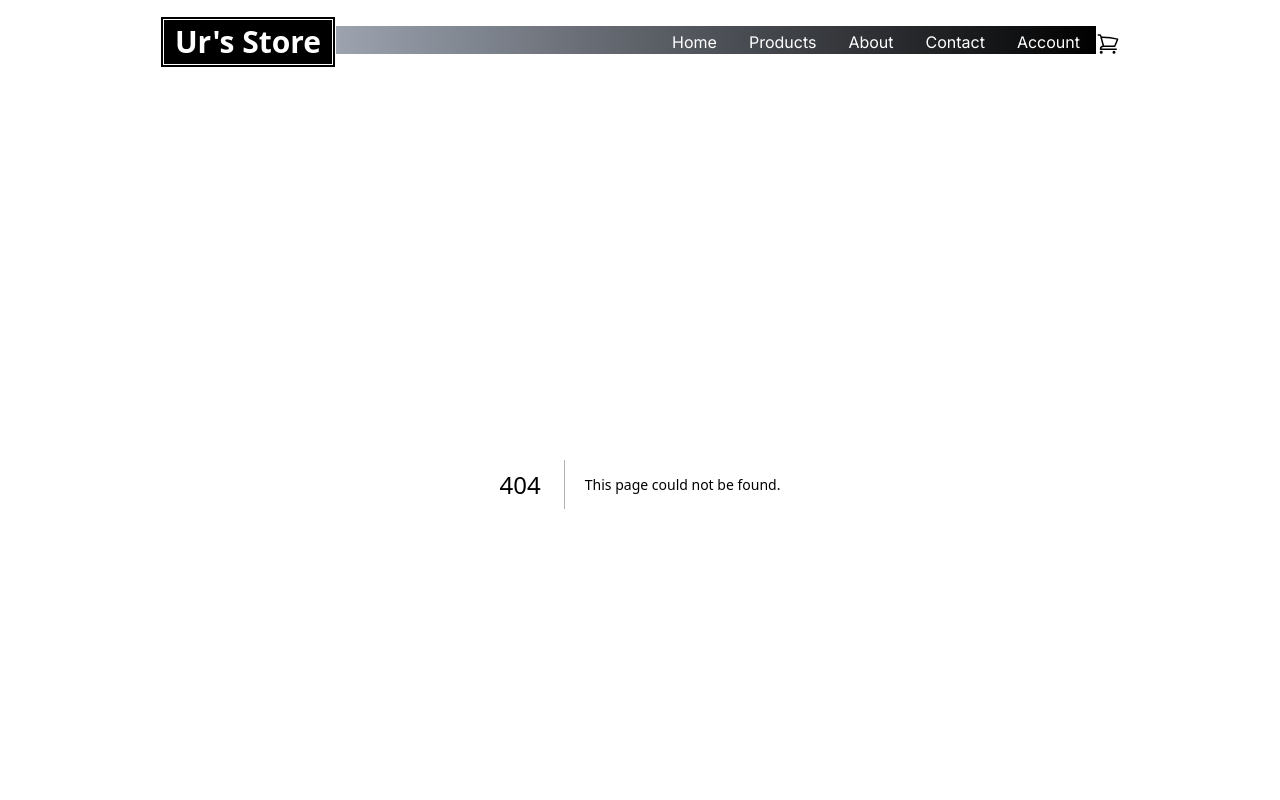
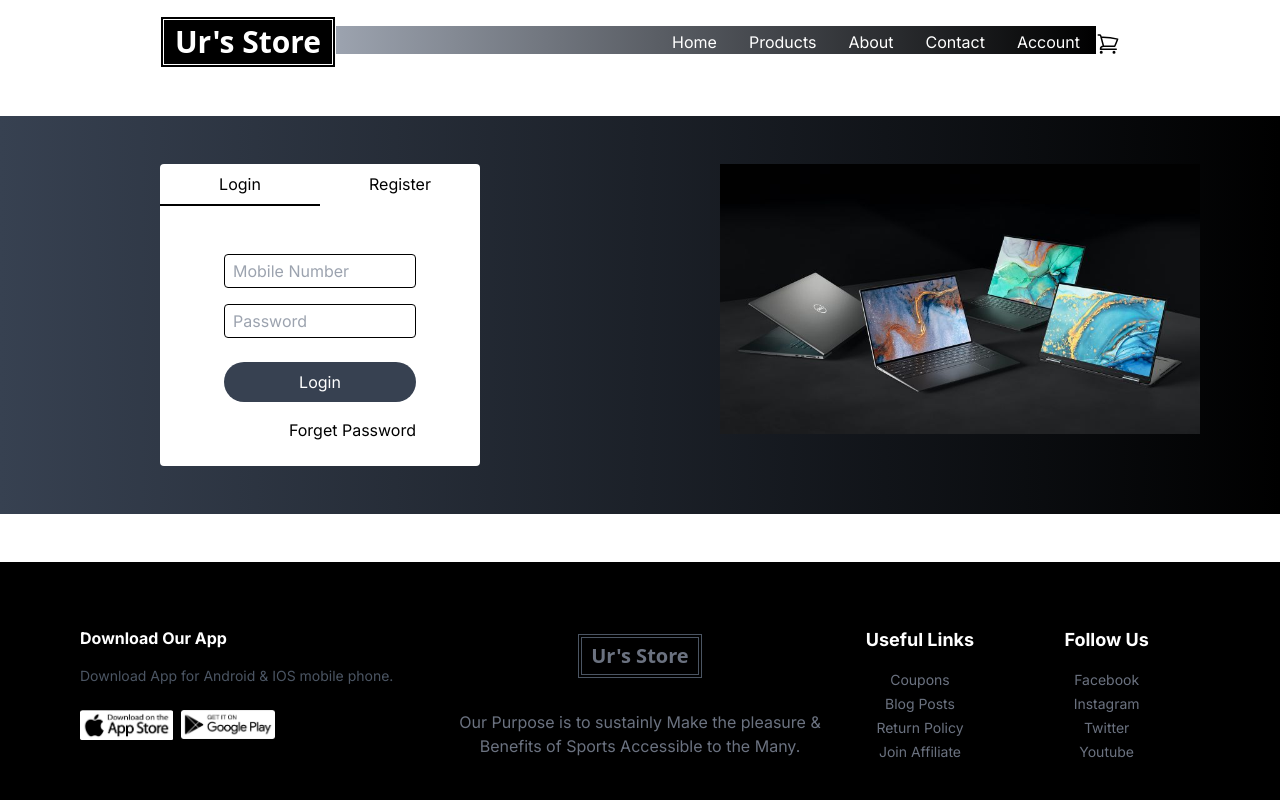
Before and after one commit to utkarsh061/E-Commerce-Website, a Next.js app: page /account in a window 1280 px wide. Before the commit this address had no page. Shown: the top 800 px of the page. Built offline with nearby package versions, Linux system fonts and the light colour scheme.

Commit message:
Account Page

```diff
--- /dev/null
+++ b/src/app/account/page.js
@@ -0,0 +1,40 @@
+"use client"
+import Login from "@/components/AccountPage/Login";
+import Register from "@/components/AccountPage/Register";
+import Link from "next/link";
+import { useState } from "react";
+
+function AccountPage(){
+    const [isRegisterPage,setIsRegisterPage] = useState(false)
+
+    const handleClick = (data) => {
+        if(data === "Login"){
+            setIsRegisterPage(false)
+        }
+        if(data === "Register"){
+            setIsRegisterPage(true)
+        }
+    }
+    return(
+        <div className="my-12 bg-gradient-to-l from-black to-gray-700 flex flex-wrap">
+            <div className="basis-1/2 my-12 flex justify-center">
+                <div className="bg-white w-1/2 rounded">
+                    <div className="flex">
+                       <h3 className={`basis-1/2 flex justify-center hover:cursor-pointer ${ !isRegisterPage && "border-b-2 border-black"} hover:bg-black hover:text-white py-2`}
+                            onClick={() => handleClick("Login")}>
+                            Login</h3>
+                       <h3 className={`basis-1/2 flex justify-center hover:cursor-pointer ${ isRegisterPage && "border-b-2 border-black"} hover:bg-black hover:text-white py-2`}
+                            onClick={(e) => handleClick("Register")}>
+                            Register</h3>
+                    </div>
+                    {isRegisterPage ? <Register/> : <Login/> }
+                </div>
+            </div>
+            <div className="w-1/2 h-1/2 basis-1/2">
+                <img src="/Images/laptop1.jpg" className="px-20 py-12"/>
+            </div>
+        </div>
+    )
+}
+
+export default AccountPage;
--- /dev/null
+++ b/src/components/AccountPage/Login.js
@@ -0,0 +1,42 @@
+    "use client"
+    import { useState } from "react";
+
+
+    function Login(){
+        const [isInvalidCredentials,setIsInvalidCredentials] = useState(false)
+        const [isForgetPassword,setIsForgetPassword] = useState(false)
+
+        const handleForgoetPassword = () => {
+            setIsForgetPassword(true)
+        }
+        return (
+            <div className="mx-16 my-6">
+                <div className="mt-12">
+                        { isForgetPassword && (
+                            <div>
+                                <input placeholder="Mobile Number" className={`border border-black py-1 px-2 rounded w-full`}></input>
+                                <input placeholder="New Password" className={`border border-black py-1 px-2 mt-4 rounded w-full`}></input>
+                                <input placeholder="Confirm Password" className={`border border-black py-1 px-2 mt-4 rounded w-full`}></input>
+                                <div className=" mt-6 text-white bg-gray-700  hover:bg-black px-6 py-2 w-full rounded-3xl flex justify-center">
+                                    <input type="button" value="Submit" className="w-10/12 hover:cursor-pointer"></input>
+                                </div>
+                            </div>
+                        )}
+                        { !isForgetPassword && (
+                            <>
+                            {isInvalidCredentials && (
+                            <p className="text-red-600 font-medium text-xs my-2 w-full flex justify-center">Invalid Credentials</p>
+                        )}
+                            <input placeholder="Mobile Number" className={`border ${isInvalidCredentials ? 'border-red-500' : 'border-black'} py-1 px-2 rounded w-full`}></input>
+                            <input placeholder="Password" className={`border ${isInvalidCredentials ? 'border-red-500' : 'border-black'} py-1 px-2 mt-4 rounded w-full`}></input>
+                            <div className=" mt-6 text-white bg-gray-700  hover:bg-black px-6 py-2 w-full rounded-3xl flex justify-center">
+                                <input type="button" value="Login" className="w-10/12 hover:cursor-pointer"></input>
+                            </div>
+                        <p className="mt-4 flex justify-end hover:cursor-pointer" onClick={() => handleForgoetPassword()}>Forget Password</p>
+                            </>
+                        )}
+                </div>
+            </div>
+        )
+    }
+    export default Login;
--- /dev/null
+++ b/src/components/AccountPage/Register.js
@@ -0,0 +1,17 @@
+"use client"
+
+function Register(){
+    return (
+        <div className="mx-16 my-6">
+                <div className="mt-12">
+                    <input placeholder="Mobile Number" className={`border border-black py-1 px-2 rounded w-full`}></input>
+                    <input placeholder="Email" className={`border border-black py-1 px-2 mt-4 rounded w-full`}></input>
+                     <input placeholder="Password" className={`border border-black py-1 px-2 mt-4 rounded w-full`}></input>
+                     <div className=" mt-6 text-white bg-gray-700  hover:bg-black px-6 py-2 w-full rounded-3xl flex justify-center">
+                        <input type="button" value="Register" className="w-10/12 hover:cursor-pointer"></input>
+                      </div>
+                </div>
+            </div>
+    )
+}
+export default Register;
--- a/src/components/Buton.js
+++ b/src/components/Buton.js
@@ -6,7 +6,12 @@ function Button(props){
     const {text} = props;
     return(
         <div className="pt-6">
-            <Link href={"/"} className="text-white bg-gray-700  hover:bg-gray-800 px-4 py-2 rounded-3xl">{text} &#8594;</Link>
+            <Link href={"/"} className="text-white bg-gray-700  hover:bg-gray-800 px-4 py-2 rounded-3xl">
+                <span>
+                    <input type="button" value={text+" "}></input>
+                     &#8594;
+                </span>
+            </Link>
         </div>
     )
 }
--- a/src/components/NavBar.js
+++ b/src/components/NavBar.js
@@ -24,7 +24,7 @@ function NavBar(){
                         <Link href={'/'}>Contact</Link>
                     </li>
                     <li className="px-4 py-1">
-                        <Link href={'/'}>Account</Link>
+                        <Link href={'/account'}>Account</Link>
                     </li>
                 </ul>
 	        </nav>
```
